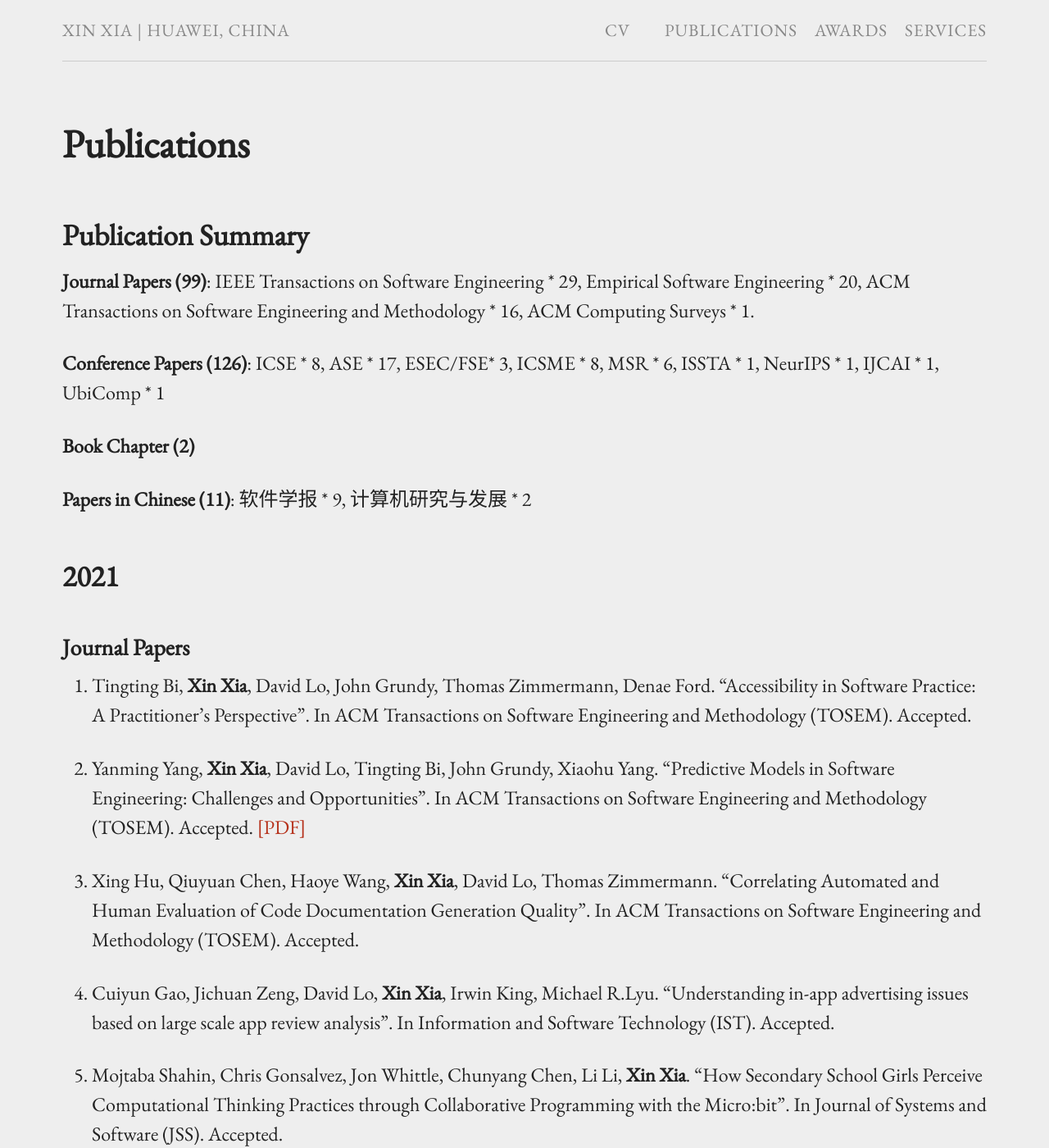
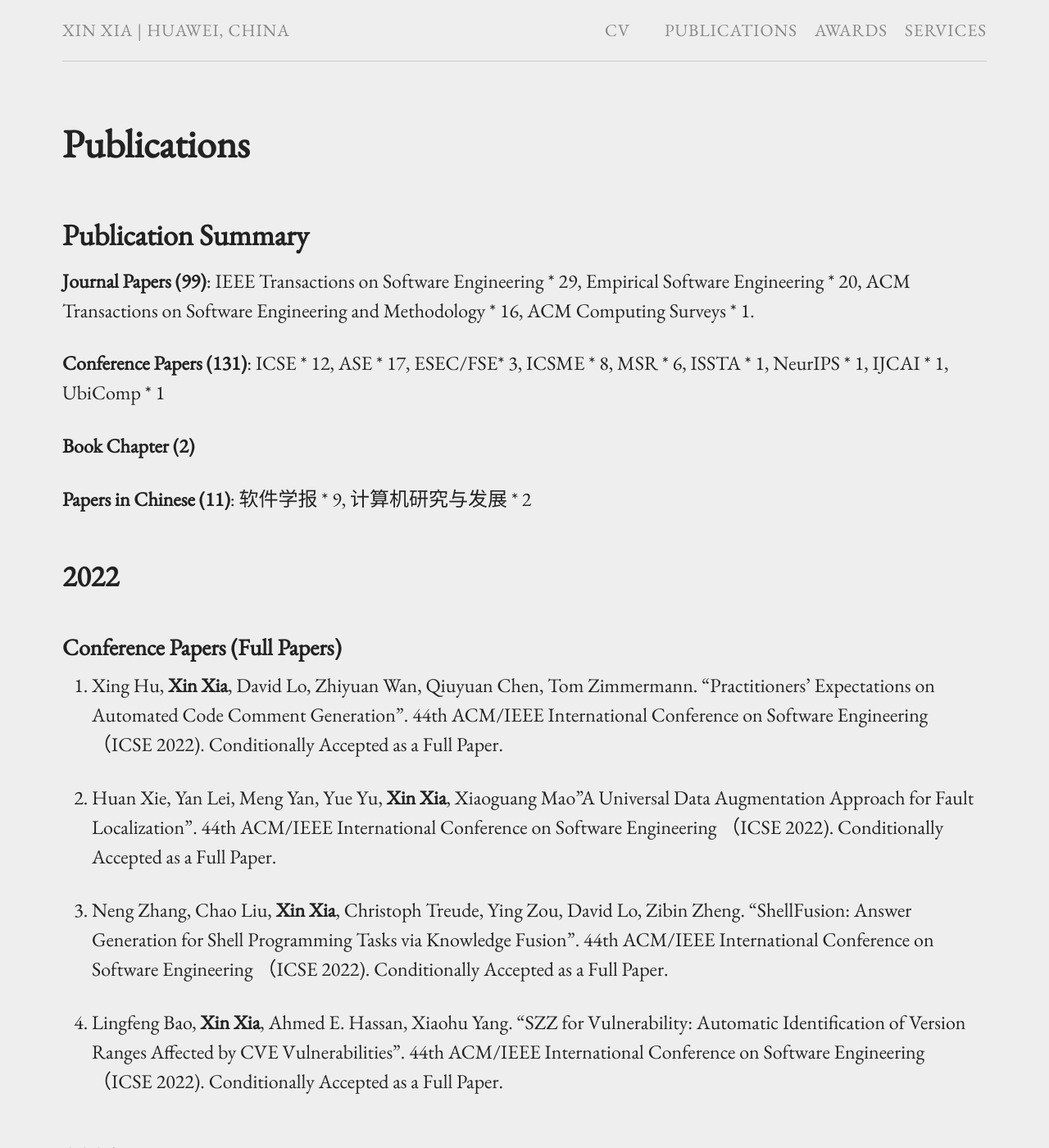
Before and after one commit to xin-xia/xin-xia.github.io, a Jekyll site: the page built from publication.md, in a window 1280 px wide and 1400 px high. Shown: the whole window at 82% size. Built offline with Jekyll 4.4.1, drawn with Linux system fonts in a browser that asks for light colours; our own code applies the rules of GitHub Pages for plain Markdown files; some of the changed text lies outside the part shown.

Commit message:
dddddddddddddd

```diff
--- a/publication.md
+++ b/publication.md
@@ -8,11 +8,28 @@ permalink: /publication/
 
 <strong>Journal Papers (99)</strong>: IEEE Transactions on Software Engineering * 29, Empirical Software Engineering * 20,  ACM Transactions on Software Engineering and Methodology * 16, ACM Computing Surveys * 1.
 
-<strong>Conference Papers (126)</strong>: ICSE * 8, ASE * 17, ESEC/FSE* 3, ICSME * 8, MSR * 6,  ISSTA * 1, NeurIPS * 1, IJCAI * 1, UbiComp * 1
+<strong>Conference Papers (131)</strong>: ICSE * 12, ASE * 17, ESEC/FSE* 3, ICSME * 8, MSR * 6,  ISSTA * 1, NeurIPS * 1, IJCAI * 1, UbiComp * 1
 
 <strong>Book Chapter (2) </strong>
 
 <strong>Papers in Chinese (11)</strong>: 软件学报 * 9, 计算机研究与发展 * 2
+
+
+
+## 2022
+
+### Conference Papers (Full Papers)
+
+
+131. Xing Hu,  <strong>Xin Xia</strong>, David Lo, Zhiyuan Wan, Qiuyuan Chen, Tom Zimmermann. "Practitioners’ Expectations on Automated Code Comment Generation". 44th ACM/IEEE International Conference on Software Engineering （ICSE 2022). Conditionally Accepted as a  Full Paper.    <br />
+
+130. Huan Xie, Yan Lei, Meng Yan, Yue Yu, <strong>Xin Xia</strong>, Xiaoguang Mao"A Universal Data Augmentation Approach for Fault Localization". 44th ACM/IEEE International Conference on Software Engineering （ICSE 2022). Conditionally Accepted as a  Full Paper.    <br />
+
+
+129. Neng Zhang, Chao Liu, <strong>Xin Xia</strong>, Christoph Treude, Ying Zou, David Lo, Zibin Zheng. "ShellFusion: Answer Generation for Shell Programming Tasks via Knowledge Fusion". 44th ACM/IEEE International Conference on Software Engineering （ICSE 2022). Conditionally Accepted as a  Full Paper.    <br />
+
+
+128. Lingfeng Bao, <strong>Xin Xia</strong>, Ahmed E. Hassan, Xiaohu Yang.  "SZZ for Vulnerability: Automatic Identification of Version Ranges Affected by CVE Vulnerabilities". 44th ACM/IEEE International Conference on Software Engineering （ICSE 2022). Conditionally Accepted as a  Full Paper.    <br />
 
 ## 2021
 
@@ -134,6 +151,9 @@ permalink: /publication/
 106. Humphrey O. Obie, Waqar Hussain, <strong>Xin Xia</strong>, John Grundy, Li Li, Burak Turhan, Jon Whittle and Mojtaba Shahin. "A First Look at Human Values-Violation in  App Reviews". 43rd ACM/IEEE International Conference on Software Engineering （ICSE 2021). Accepted as a SEIS Track Full Paper.  <a href="icse218.pdf">[PDF]</a>   <br />
 
 ### Conference Papers (Short Papers)
+
+127. Zuohui Chen, Renxuan Wang, Jingyang Xiang,  Yue Yu,  <strong>Xin Xia</strong>, Shouling Ji, Qi Xuan, Xiaoniu Yang. "Detecting Adversarial Samples with Graph-Guided Testing". 36th IEEE/ACM International Conference on Automated Software Engineering (ASE 2021):  Accepted as a Late Breaking Results Paper.      <br />
+
 
 121. Xiaoxue Ren, Xinyuan Ye, Zhenchang Xing, <strong>Xin Xia</strong>, Xiwei Xu, Liming Zhu, Jianling Sun. "KGAMD: An API-Misuse Detector Driven by Fine-Grained API-Constraint Knowledge Graph". The 29th ACM Joint European Software Engineering Conference and Symposium on the Foundations of Software Engineering (ESEC/FSE 2021).  Accepted as a tool demo paper.    <a href="fse214.pdf">[PDF]</a>   <br />
 
```
Also changed, not shown: index.md (+4 -1 lines).
